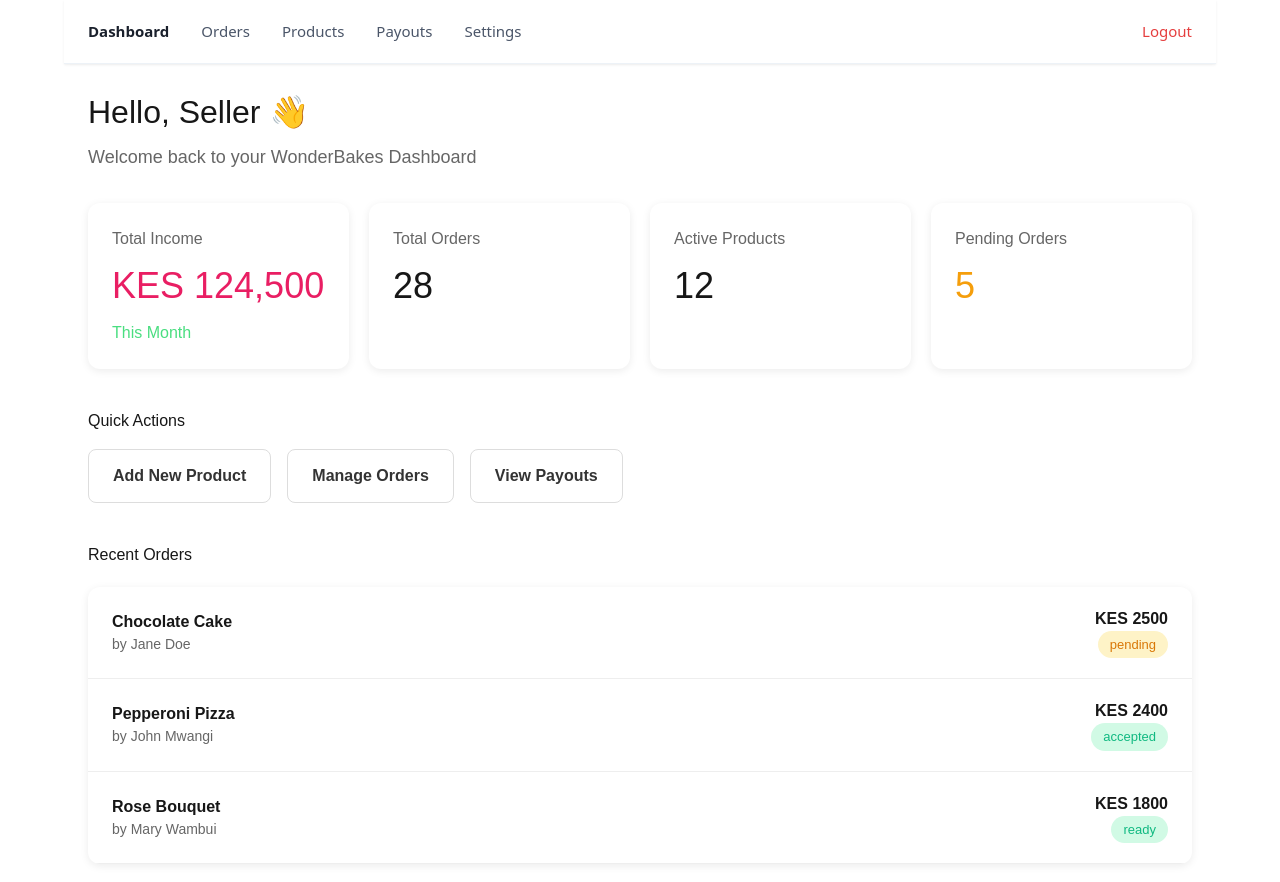
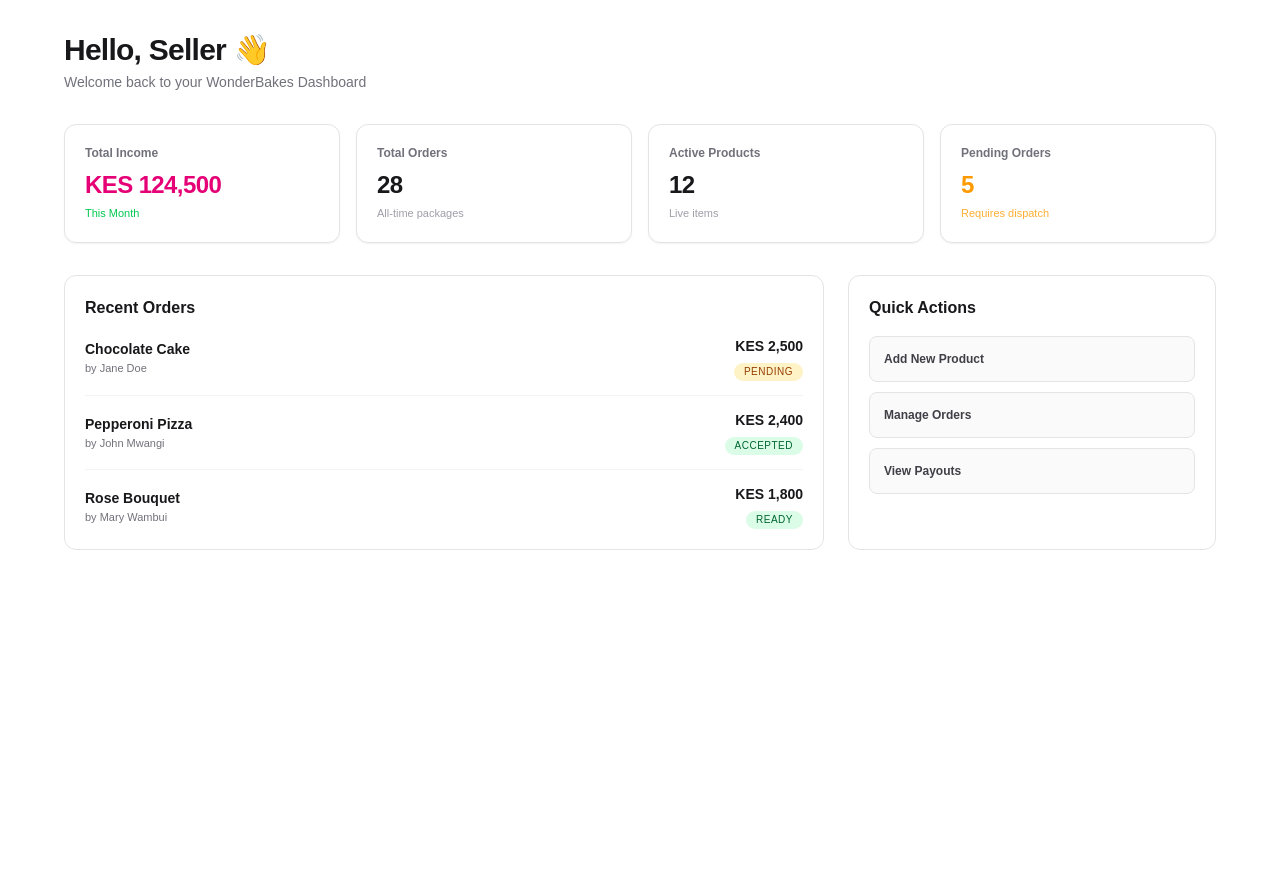
Before and after one commit to Newton-oyweri/admin-dashboard, a Next.js app: page /dashboard in a window 1280 px wide. Shown: the top 882 px of the page. After the commit the page ends 800 px from the top, so only its background shows below. Built offline with nearby package versions, Linux system fonts and the light colour scheme; no server answers.

Commit message:
width test 4

```diff
--- a/app/(protected)/dashboard/page.tsx
+++ b/app/(protected)/dashboard/page.tsx
@@ -41,99 +41,104 @@ export default function DashboardPage() {
   ];
 
   return (
-    <div style={{ padding: "24px", maxWidth: "1200px", margin: "0 auto" }}>
-      <div style={{ display: "flex", justifyContent: "space-between", alignItems: "center", marginBottom: "32px" }}>
+    <div className="w-full max-w-[1200px] mx-auto py-6 space-y-6 sm:py-8 sm:space-y-8">
+
+      {/* Welcome Top Banner Area */}
+      <div className="flex items-center justify-between">
         <div>
-          <h1 style={{ fontSize: "32px", margin: "0 0 8px 0" }}>Hello, {name || "Seller"} 👋</h1>
-          <p style={{ color: "#666", fontSize: "18px" }}>Welcome back to your WonderBakes Dashboard</p>
-        </div>
-        <div>
+          <h1 className="text-2xl font-bold tracking-tight sm:text-3xl text-zinc-900 dark:text-zinc-50">
+            Hello, {name || "Seller"} 👋
+          </h1>
+          <p className="text-sm text-zinc-500 dark:text-zinc-400 mt-1">
+            Welcome back to your WonderBakes Dashboard
+          </p>
         </div>
       </div>
 
-      {/* Key Stats */}
-      <div style={{ display: "grid", gridTemplateColumns: "repeat(auto-fit, minmax(240px, 1fr))", gap: "20px", marginBottom: "40px" }}>
-        <div style={{ background: "#fff", padding: "24px", borderRadius: "12px", boxShadow: "0 2px 8px rgba(0,0,0,0.08)" }}>
-          <p style={{ color: "#666", margin: "0 0 8px 0" }}>Total Income</p>
-          <h2 style={{ fontSize: "36px", margin: "0", color: "#e91e63" }}>
+      {/* Key Stats Matrix Grid: Explicit 2-wide columns layout on mobile monitors */}
+      <div className="grid grid-cols-2 gap-3 sm:grid-cols-4 sm:gap-4">
+
+        <div className="p-5 border rounded-xl bg-white dark:bg-zinc-900 border-zinc-200 dark:border-zinc-800 shadow-xs">
+          <p className="text-xs font-semibold text-zinc-500 dark:text-zinc-400">Total Income</p>
+          <h2 className="mt-2 text-lg font-bold tracking-tight text-pink-600 dark:text-pink-400 sm:text-2xl">
             KES {stats.totalIncome.toLocaleString()}
           </h2>
-          <p style={{ color: "#4ade80", marginTop: "8px" }}>This Month</p>
+          <p className="mt-1 text-[11px] text-green-500 font-medium">This Month</p>
         </div>
 
-        <div style={{ background: "#fff", padding: "24px", borderRadius: "12px", boxShadow: "0 2px 8px rgba(0,0,0,0.08)" }}>
-          <p style={{ color: "#666", margin: "0 0 8px 0" }}>Total Orders</p>
-          <h2 style={{ fontSize: "36px", margin: "0" }}>{stats.totalOrders}</h2>
+        <div className="p-5 border rounded-xl bg-white dark:bg-zinc-900 border-zinc-200 dark:border-zinc-800 shadow-xs">
+          <p className="text-xs font-semibold text-zinc-500 dark:text-zinc-400">Total Orders</p>
+          <h2 className="mt-2 text-lg font-bold tracking-tight text-zinc-900 dark:text-zinc-50 sm:text-2xl">
+            {stats.totalOrders}
+          </h2>
+          <p className="mt-1 text-[11px] text-zinc-400 font-medium">All-time packages</p>
         </div>
 
-        <div style={{ background: "#fff", padding: "24px", borderRadius: "12px", boxShadow: "0 2px 8px rgba(0,0,0,0.08)" }}>
-          <p style={{ color: "#666", margin: "0 0 8px 0" }}>Active Products</p>
-          <h2 style={{ fontSize: "36px", margin: "0" }}>{stats.activeProducts}</h2>
+        <div className="p-5 border rounded-xl bg-white dark:bg-zinc-900 border-zinc-200 dark:border-zinc-800 shadow-xs">
+          <p className="text-xs font-semibold text-zinc-500 dark:text-zinc-400">Active Products</p>
+          <h2 className="mt-2 text-lg font-bold tracking-tight text-zinc-900 dark:text-zinc-50 sm:text-2xl">
+            {stats.activeProducts}
+          </h2>
+          <p className="mt-1 text-[11px] text-zinc-400 font-medium">Live items</p>
         </div>
 
-        <div style={{ background: "#fff", padding: "24px", borderRadius: "12px", boxShadow: "0 2px 8px rgba(0,0,0,0.08)" }}>
-          <p style={{ color: "#666", margin: "0 0 8px 0" }}>Pending Orders</p>
-          <h2 style={{ fontSize: "36px", margin: "0", color: "#f59e0b" }}>{stats.pendingOrders}</h2>
+        <div className="p-5 border rounded-xl bg-white dark:bg-zinc-900 border-zinc-200 dark:border-zinc-800 shadow-xs">
+          <p className="text-xs font-semibold text-zinc-500 dark:text-zinc-400">Pending Orders</p>
+          <h2 className="mt-2 text-lg font-bold tracking-tight text-amber-500 dark:text-amber-400 sm:text-2xl">
+            {stats.pendingOrders}
+          </h2>
+          <p className="mt-1 text-[11px] text-amber-500/80 font-medium">Requires dispatch</p>
         </div>
+
       </div>
 
-      {/* Quick Links */}
-      <div style={{ marginBottom: "40px" }}>
-        <h3 style={{ marginBottom: "16px" }}>Quick Actions</h3>
-        <div style={{ display: "flex", gap: "16px", flexWrap: "wrap" }}>
-          <a href="/products" style={quickLinkStyle}>Add New Product</a>
-          <a href="/orders" style={quickLinkStyle}>Manage Orders</a>
-          <a href="/payouts" style={quickLinkStyle}>View Payouts</a>
-        </div>
-      </div>
+      {/* Workspace Split Panels */}
+      {/* On phone screen views, this holds a persistent dashboard slider flow */}
+      <div className="flex gap-4 overflow-x-auto snap-x snap-mandatory pb-4 sm:grid sm:grid-cols-3 sm:gap-6 sm:overflow-visible sm:pb-0">
 
-      {/* Recent Orders */}
-      <div>
-        <h3 style={{ marginBottom: "20px" }}>Recent Orders</h3>
-        <div style={{ background: "#fff", borderRadius: "12px", boxShadow: "0 2px 8px rgba(0,0,0,0.08)", overflow: "hidden" }}>
-          {recentOrders.map((order) => (
-            <div
-              key={order.id}
-              style={{
-                padding: "20px 24px",
-                borderBottom: "1px solid #eee",
-                display: "flex",
-                justifyContent: "space-between",
-                alignItems: "center"
-              }}
-            >
-              <div>
-                <div style={{ fontWeight: "600" }}>{order.product}</div>
-                <div style={{ color: "#666", fontSize: "14px" }}>by {order.customer}</div>
-              </div>
-              <div style={{ textAlign: "right" }}>
-                <div style={{ fontWeight: "700" }}>KES {order.amount}</div>
-                <div style={{
-                  padding: "4px 12px",
-                  borderRadius: "9999px",
-                  fontSize: "13px",
-                  background: order.status === "pending" ? "#fef3c7" : "#d1fae5",
-                  color: order.status === "pending" ? "#d97706" : "#10b981",
-                  display: "inline-block"
-                }}>
-                  {order.status}
+        {/* Recent Orders Table Panel Frame */}
+        <div className="w-[88vw] shrink-0 snap-center p-5 border rounded-xl bg-white dark:bg-zinc-900 border-zinc-200 dark:border-zinc-800 sm:w-auto sm:col-span-2">
+          <h3 className="text-base font-bold text-zinc-900 dark:text-zinc-50 mb-4">Recent Orders</h3>
+
+          <div className="divide-y divide-zinc-100 dark:divide-zinc-800 text-xs sm:text-sm">
+            {recentOrders.map((order) => (
+              <div key={order.id} className="flex items-center justify-between py-3.5 first:pt-0 last:pb-0">
+                <div className="space-y-0.5">
+                  <p className="font-semibold text-zinc-900 dark:text-zinc-50">{order.product}</p>
+                  <p className="text-zinc-500 dark:text-zinc-400 text-[11px]">by {order.customer}</p>
+                </div>
+                <div className="text-right space-y-1">
+                  <p className="font-bold text-zinc-900 dark:text-zinc-50">KES {order.amount.toLocaleString()}</p>
+                  <span className={`inline-block px-2.5 py-0.5 text-[10px] font-medium rounded-full uppercase tracking-wider ${
+                    order.status === "pending"
+                      ? "bg-amber-100 text-amber-800 dark:bg-amber-950/50 dark:text-amber-400"
+                      : "bg-green-100 text-green-800 dark:bg-green-950/50 dark:text-green-400"
+                  }`}>
+                    {order.status}
+                  </span>
                 </div>
               </div>
-            </div>
-          ))}
+            ))}
+          </div>
         </div>
+
+        {/* Quick Actions Panel Area */}
+        <div className="w-[88vw] shrink-0 snap-center p-5 border rounded-xl bg-white dark:bg-zinc-900 border-zinc-200 dark:border-zinc-800 sm:w-auto">
+          <h3 className="text-base font-bold text-zinc-900 dark:text-zinc-50 mb-4">Quick Actions</h3>
+          <div className="flex flex-col gap-2.5">
+            <button className="w-full text-left p-3.5 text-xs font-semibold rounded-lg border bg-zinc-50 hover:bg-zinc-100 dark:bg-zinc-800/40 dark:hover:bg-zinc-800 border-zinc-200 dark:border-zinc-700 transition-all text-zinc-700 dark:text-zinc-300 cursor-pointer">
+              Add New Product
+            </button>
+            <button className="w-full text-left p-3.5 text-xs font-semibold rounded-lg border bg-zinc-50 hover:bg-zinc-100 dark:bg-zinc-800/40 dark:hover:bg-zinc-800 border-zinc-200 dark:border-zinc-700 transition-all text-zinc-700 dark:text-zinc-300 cursor-pointer">
+              Manage Orders
+            </button>
+            <button className="w-full text-left p-3.5 text-xs font-semibold rounded-lg border bg-zinc-50 hover:bg-zinc-100 dark:bg-zinc-800/40 dark:hover:bg-zinc-800 border-zinc-200 dark:border-zinc-700 transition-all text-zinc-700 dark:text-zinc-300 cursor-pointer">
+              View Payouts
+            </button>
+          </div>
+        </div>
+
       </div>
     </div>
   );
 }
-
-const quickLinkStyle = {
-  padding: "14px 24px",
-  background: "#fff",
-  border: "1px solid #ddd",
-  borderRadius: "8px",
-  textDecoration: "none",
-  color: "#333",
-  fontWeight: "600",
-  transition: "all 0.2s",
-} as React.CSSProperties;
--- a/app/(protected)/layout.tsx
+++ /dev/null
@@ -1,14 +0,0 @@
-import Navbar from "@/components/Navbar";
-
-export default function ProtectedLayout({
-  children,
-}: {
-  children: React.ReactNode;
-}) {
-  return (
-    <>
-      <Navbar />
-      <main>{children}</main>
-    </>
-  );
-}
```
